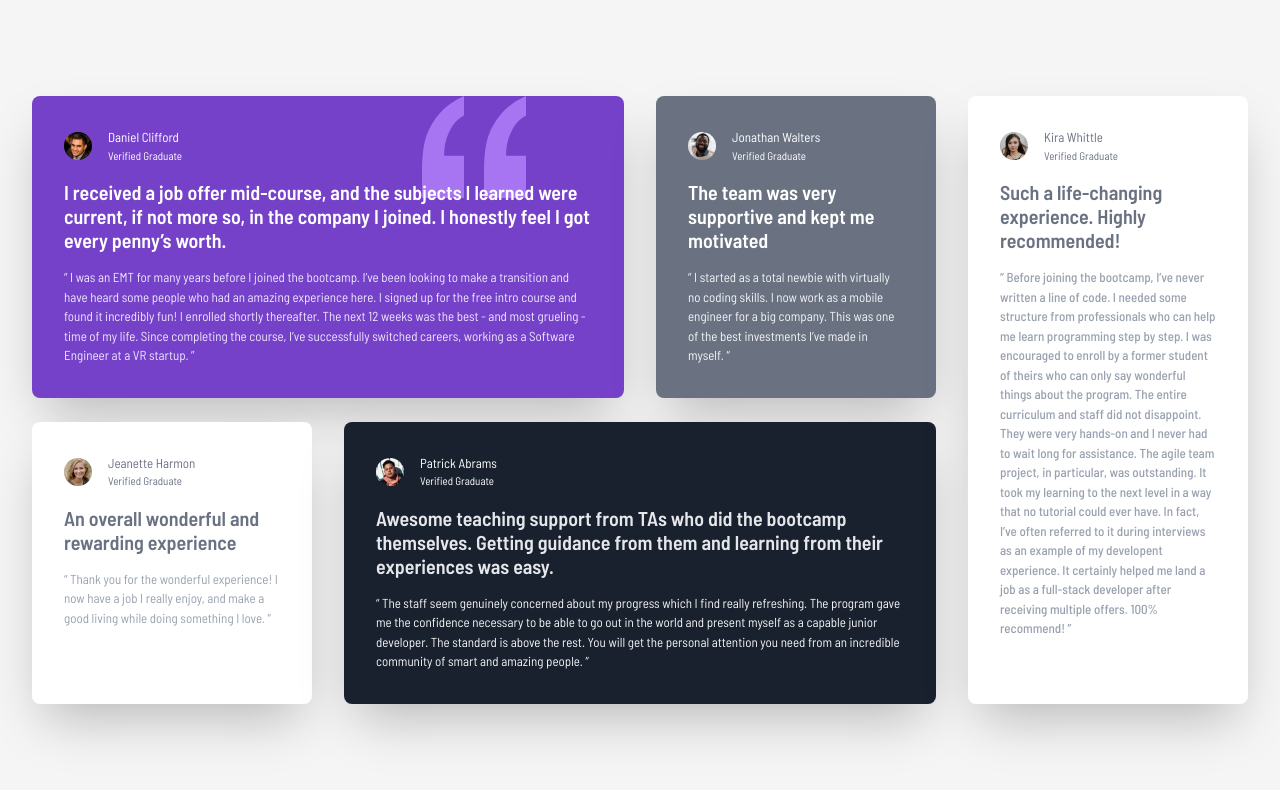
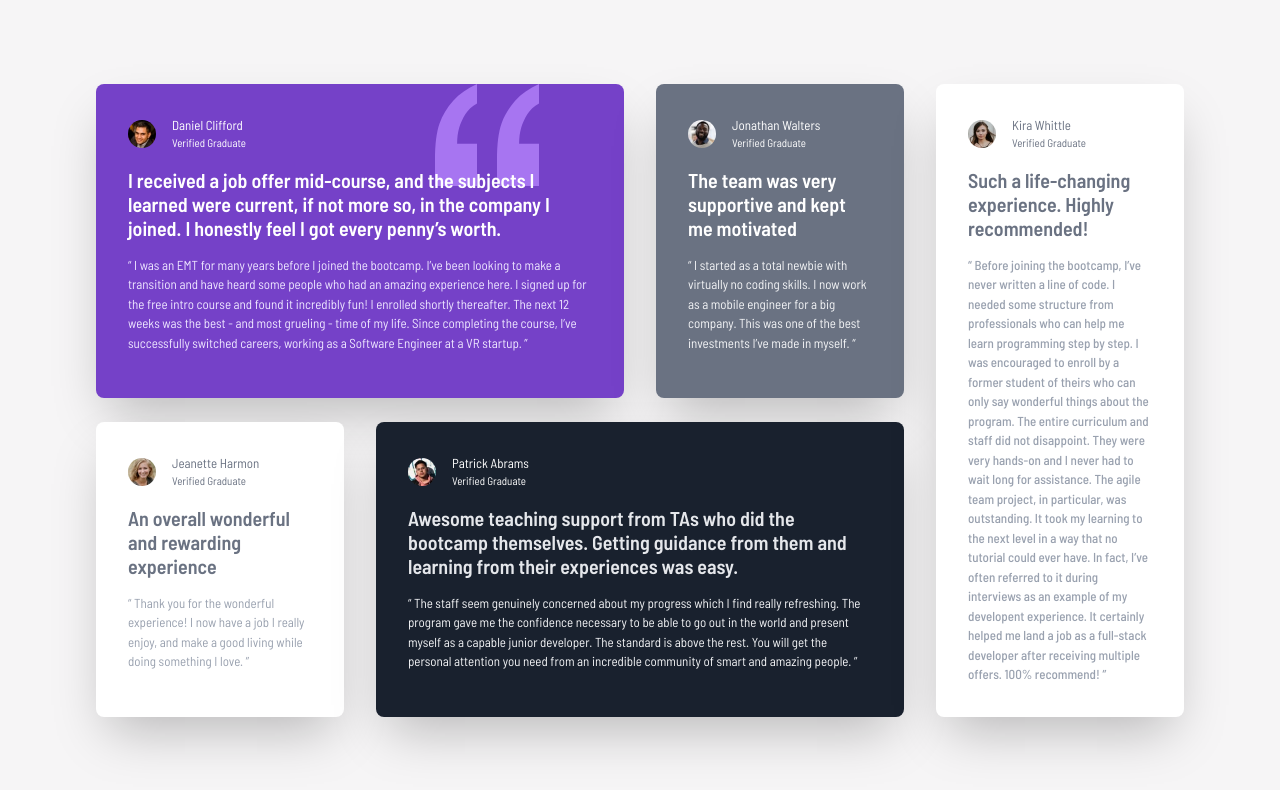
Before and after one commit to pauljomy/testimonials, a website built with Vite: page index.html in a window 1280 px wide. Built offline with nearby package versions, Linux system fonts and the light colour scheme.

Commit message:
updated the margin

```diff
--- a/index.html
+++ b/index.html
@@ -6,10 +6,10 @@
     <link href="/src/style.css" rel="stylesheet" />
   </head>
   <body
-    class="bg-[#F6F5F6] max-w-360 mx-auto min-h-screen my-auto flex items-center justify-center self-center"
+    class="bg-[#F6F5F6] max-w-360 min-h-screen flex items-center justify-center self-center"
   >
     <main
-      class="mx-8 my-12 text-white font-family-default grid grid-cols-1 gap-8 md:grid-cols-2 xl:grid-cols-4 xl:gap-x-8 xl:gap-y-6"
+      class="mx-8 my-12 md:mx-12 xl:mx-24 text-white font-family-default grid grid-cols-1 gap-8 md:grid-cols-2 xl:grid-cols-4 xl:gap-x-8 xl:gap-y-6"
     >
       <div
         class="p-8 rounded-lg bg-purple-500 md:col-span-2 shadow-2xl md:bg-[url('/src/assets/img/bg-pattern-quotation.svg')] md:bg-no-repeat md:bg-position-[80%_0]"
```
